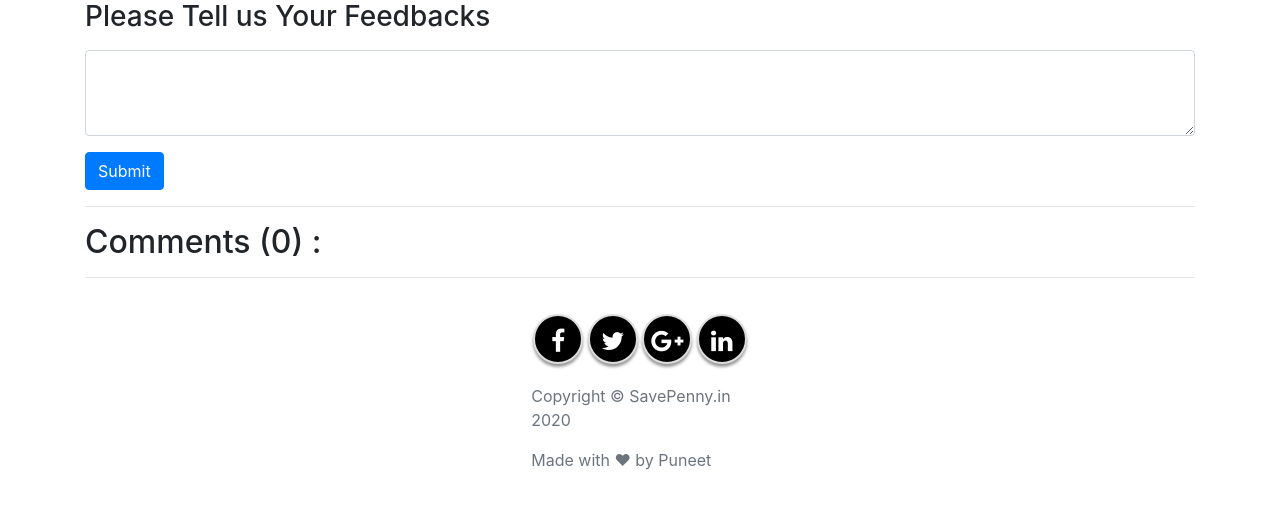
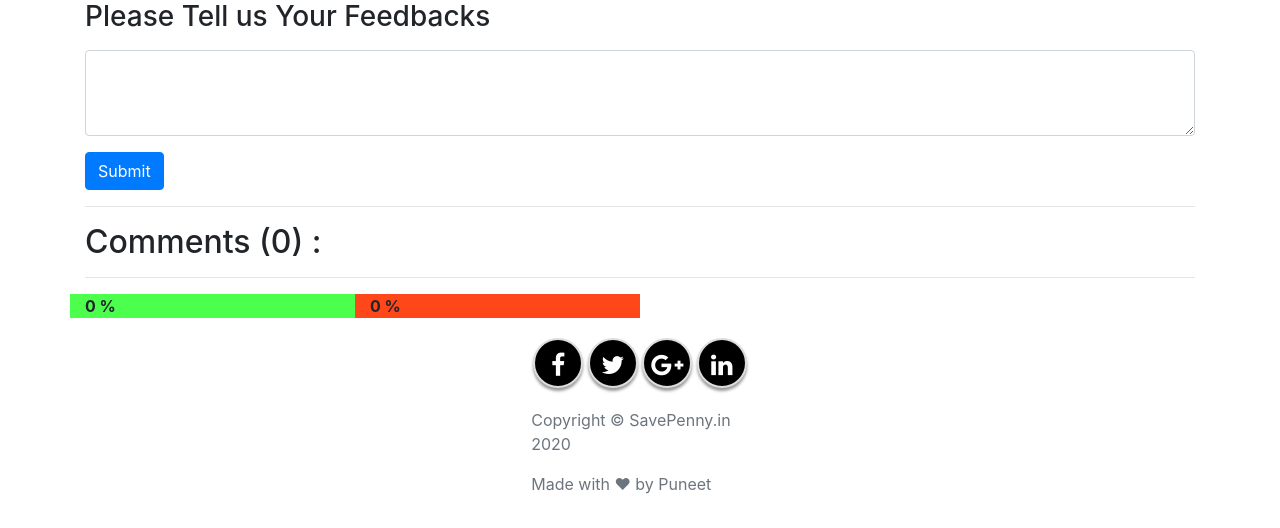
Before and after one commit to pprajapat983/RaginiProj, a Django app: page /shop/products/1 in a window 1280 px wide. Shown: the part 455-983 px from the top of the page. Before the commit the page ends 925 px from the top, so only its background shows below. Run offline with Django 3.2, Linux system fonts and the light colour scheme; data comes from the database, SQL or seed files in the repository; both versions use the stored data as it was after the commit; some libraries are stand-ins or nearby versions.

Commit message:
sentiment part is now working

```diff
--- a/mac/shop/models.py
+++ b/mac/shop/models.py
@@ -11,6 +11,7 @@ class product(models.Model):
     price=models.IntegerField(default=0)
     pub_date=models.DateField()
     image=models.ImageField(upload_to="shop/images",default="")
+    positiveness=models.IntegerField(default=0)
 
     def __str__(self):
         return self.product_name
@@ -56,6 +57,7 @@ class productcomment(models.Model):
     user=models.ForeignKey(User,on_delete=models.CASCADE)
     comment=models.TextField()
     parent=models.ForeignKey('self',on_delete=models.CASCADE,null=True)
+    pos=models.IntegerField(default=0)
     timestamp=models.DateTimeField(default=timezone.now)
 
     def __str__(self):
--- a/mac/shop/templates/shop/prodview.html
+++ b/mac/shop/templates/shop/prodview.html
@@ -54,7 +54,17 @@
 									<!--</div>-->
 									<h2>Comments ({{comments.count}}) :</h2>
 									<hr>
+									<div class= "row">
+									<div style="background-color:#4dff4d" class="col-md-3">
+									<b>{{pcount}} % </b>
+									</div>
+									<div style="background-color:#ff471a" class="col-md-3">
+									<b>{{ncount}} % </b>
+									</div>
+
+									</div>
     {% for comment in comments %}
+
 
 										<div class="row my-3 content-section">
 											<div class="col-md-1 ">
--- a/mac/shop/views.py
+++ b/mac/shop/views.py
@@ -162,7 +162,21 @@ def productView(request, myid):
     # fetch the product using id
     products = product.objects.filter(id=myid)
     comments=productcomment.objects.filter(product=myid)
-    return render(request, "shop/prodview.html", {'product': products[0],'id':myid,'comments':comments})
+    poscount=0
+    count=0
+    for comment in comments:
+        if comment.pos==1:
+            poscount=poscount+1
+        count=count+1
+    if count==0:
+        pcount=0
+        ncount=0
+    else:
+        pcount=int((poscount*100)/count)
+        print(poscount)
+        print(count)
+        ncount=100-pcount
+    return render(request, "shop/prodview.html", {'product': products[0],'id':myid,'comments':comments,'pcount':pcount,'ncount':ncount})
 
 
 def checkout(request):
@@ -224,16 +238,103 @@ def handlerequest(request):
 
 
 
+# def productcom(request):
+#     if request.method=='POST':
+#         comment=request.POST.get('comment')
+#         user=request.user
+#         productSno=request.POST.get('productSno')
+#         prod=product.objects.get(id=productSno)
+
+#         comment=productcomment(product=prod,user=user,comment=comment)
+#         comment.save()
+#         messages.success(request,"Thanks for your feedback:)")
+
+
+        # return redirect(f'/shop/products/{prod.id}' )
+
+
+
+
+
+
+
+
+
+
 def productcom(request):
     if request.method=='POST':
         comment=request.POST.get('comment')
         user=request.user
+
         productSno=request.POST.get('productSno')
         prod=product.objects.get(id=productSno)
 
-        comment=productcomment(product=prod,user=user,comment=comment)
-        comment.save()
-        messages.success(request,"Thanks for your feedback:)")
+
+        # parentSno=request.POST.get('parentSno')
+        # if parentSno=="":
+        # Model_Path='sentiment_model_lstm.h5'
+
+        from sklearn.linear_model import LogisticRegression
+        import pickle
 
 
+        # load the vectorizer
+        loaded_vectorizer = pickle.load(open('vectorizer.pickle', 'rb'))
+
+        # load the model
+        loaded_model = pickle.load(open('classification.model', 'rb'))
+
+
+        #     # import pandas as pd
+        #     # import nltk
+        #     # import re
+        # from keras.models import load_model
+        #     # import numpy as np
+        #     # from nltk.stem.porter import PorterStemmer
+        #     # from nltk.corpus import stopwords
+        #     #import tensorflow as tf
+        #     # from tensorflow.keras.layers import Embedding
+        # from tensorflow.keras.preprocessing.sequence import pad_sequences
+        #     # from tensorflow.keras.models import Sequential
+        # from tensorflow.keras.preprocessing.text import one_hot
+        #     # from tensorflow.keras.layers import LSTM
+        #     # from tensorflow.keras.layers import Dense
+        #     #w = "good phones and best sound.Good for person who are not having time from office."
+        #     ### Vocabulary size
+        # voc_size = 5000
+        # model = load_model(Model_Path)
+        # onehot_rep = [one_hot(comment, voc_size)]
+
+        # sent_length = 20
+        # embed = pad_sequences(onehot_rep, padding='pre', maxlen=sent_length)
+        # print(embed)
+        # a=model.predict_classes(embed)
+        # print(a)
+        a=loaded_model.predict(loaded_vectorizer.transform([comment]).toarray())
+
+
+            # comment=ShopComment(comment=comment,user=user)
+
+        # comment = productcomment(product=prod,comment=comment, user=user)
+        # comment.save()
+        pos=0
+        if a==[0]:
+            messages.warning(request,f'Sorry for the inconvenience caused :( ')
+        else:
+            # if prod.positiveness==0:
+            pos=1
+            # prod.positiveness=1
+            # else:
+                # prod.positiveness=prod.positiveness+1
+            messages.success(request, f'Thanks for the positive feedback :)')
+        # else:
+        #     parent=ShopComment.objects.get(sno=parentSno)
+        #     comment = ShopComment(product=prod,comment=comment, user=user,parent=parent)
+        #     comment.save()
+        #     messages.success(request, f'Your reply has been successfully created ... ')
+        comment = productcomment(product=prod,comment=comment, user=user,pos=pos)
+        comment.save()
+
         return redirect(f'/shop/products/{prod.id}' )
+    else:
+        return redirect('/shop/')
```
Also changed, not shown: mac/db.sqlite3, mac/shop/migrations/0009_product_positiveness.py (added), mac/shop/migrations/0010_productcomment_pos.py (added), 3 other files.
